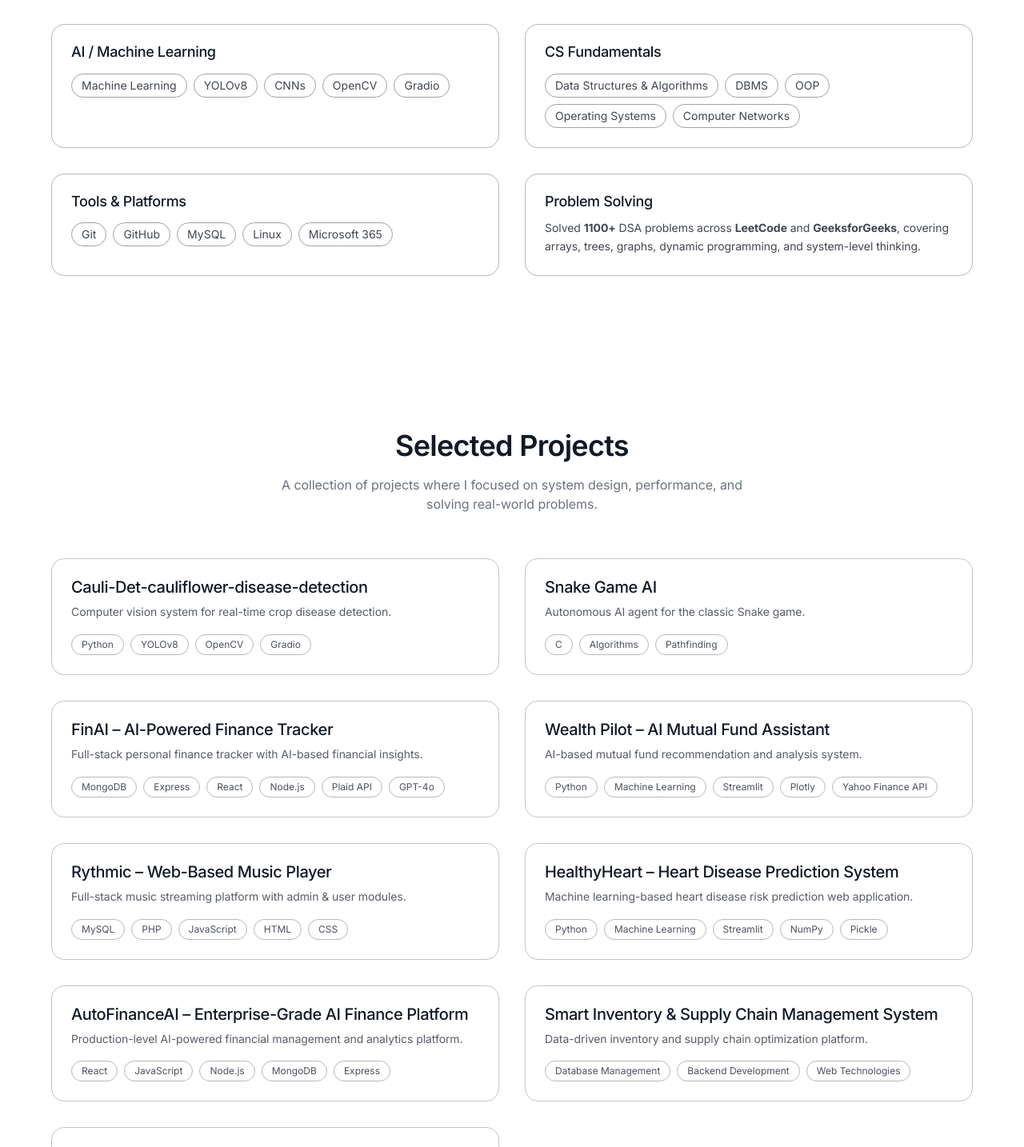
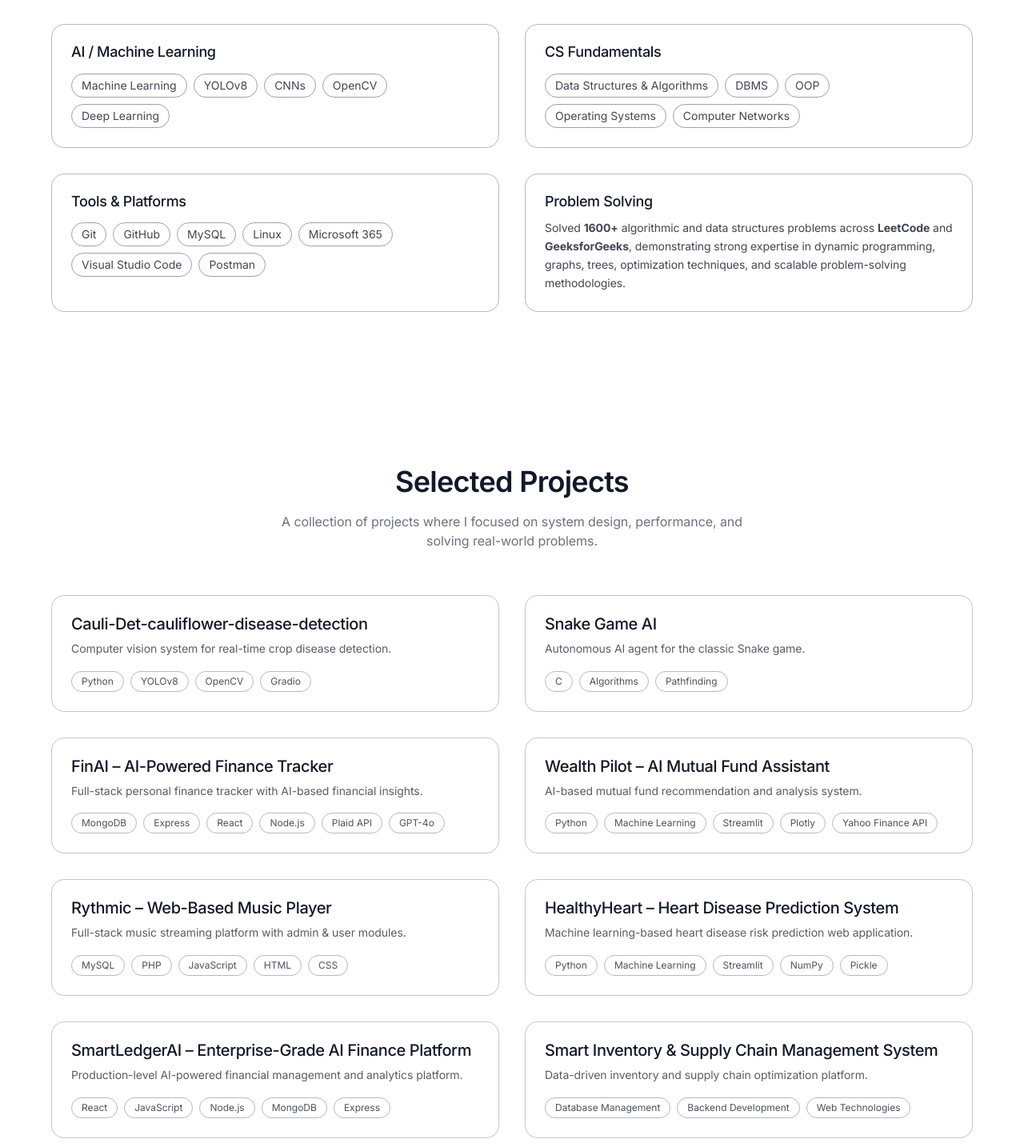
Before and after one commit to svarunmr/Varun_Rajguru_portfolio, a React (Vite) app: page / in a window 1280 px wide. Shown: the part 1176-2610 px from the top of the page at 80% size. Built offline with nearby package versions, Linux system fonts and the light colour scheme.

Commit message:
updated portfolio content and favicon

```diff
--- a/index.html
+++ b/index.html
@@ -2,7 +2,7 @@
 <html lang="en">
   <head>
     <meta charset="UTF-8" />
-    <link rel="icon" type="image/svg+xml" href="/vite.svg" />
+    <link rel="icon" type="image/webp" href="/favicoon.webp" />
     <meta name="viewport" content="width=device-width, initial-scale=1.0" />
     <title>portfolio</title>
     <!-- Load Inter font -->
--- a/src/data/projects.js
+++ b/src/data/projects.js
@@ -156,11 +156,11 @@ export const projects = [
   },
 
   {
-    title: "AutoFinanceAI – Enterprise-Grade AI Finance Platform",
+    title: "SmartLedgerAI – Enterprise-Grade AI Finance Platform",
     shortDescription:
       "Production-level AI-powered financial management and analytics platform.",
     description:
-      "AutoFinanceAI is a scalable React-based financial platform enabling expense tracking, analytics, and AI-powered insights with enterprise-ready architecture.",
+      "SmartLedgerAI is a scalable React-based financial platform enabling expense tracking, analytics, and AI-powered insights with enterprise-ready architecture.",
     problem:
       "Modern finance platforms require scalability, intelligence, and secure architecture.",
     approach: [
--- a/src/sections/Skills.jsx
+++ b/src/sections/Skills.jsx
@@ -113,7 +113,7 @@ export default function Skills() {
                 "YOLOv8",
                 "CNNs",
                 "OpenCV",
-                "Gradio",
+                "Deep Learning",
               ].map((skill) => (
                 <span
                   key={skill}
@@ -180,6 +180,8 @@ export default function Skills() {
                 "MySQL",
                 "Linux",
                 "Microsoft 365",
+                "Visual Studio Code",
+                "Postman",
               ].map((tool) => (
                 <span
                   key={tool}
@@ -207,11 +209,12 @@ export default function Skills() {
               Problem Solving
             </h3>
             <p className="text-sm text-[var(--text)]/80 leading-relaxed">
-              Solved <strong>1100+</strong> DSA problems across{" "}
-              <strong>LeetCode</strong> and{" "}
-              <strong>GeeksforGeeks</strong>, covering arrays, trees,
-              graphs, dynamic programming, and system-level thinking.
-            </p>
+  Solved <strong>1600+</strong> algorithmic and data structures
+  problems across <strong>LeetCode</strong> and{" "}
+  <strong>GeeksforGeeks</strong>, demonstrating strong expertise in
+  dynamic programming, graphs, trees, optimization techniques, and
+  scalable problem-solving methodologies.
+</p>
           </motion.div>
         </div>
       </div>
```
Also changed, not shown: public/favicoon.webp (added).
